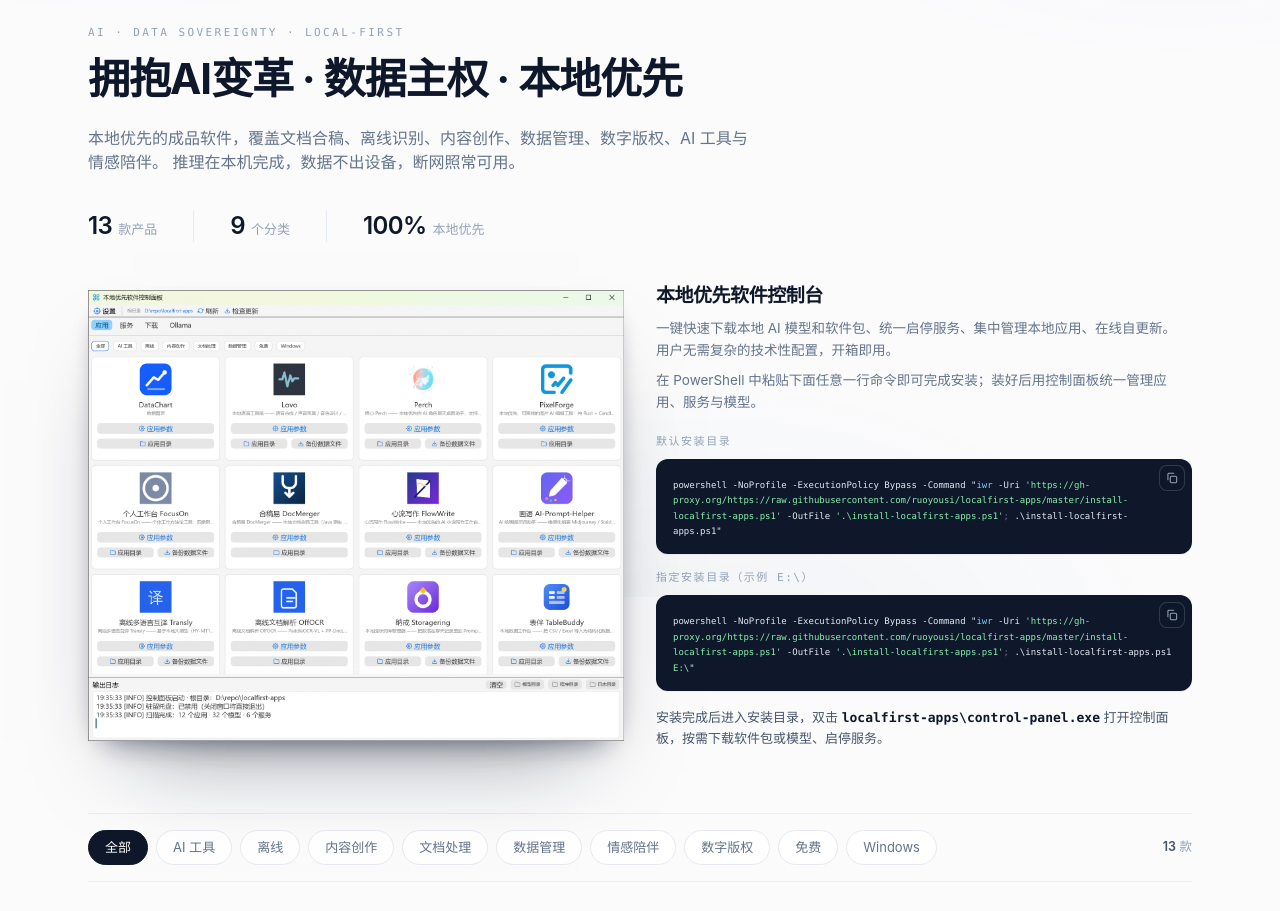
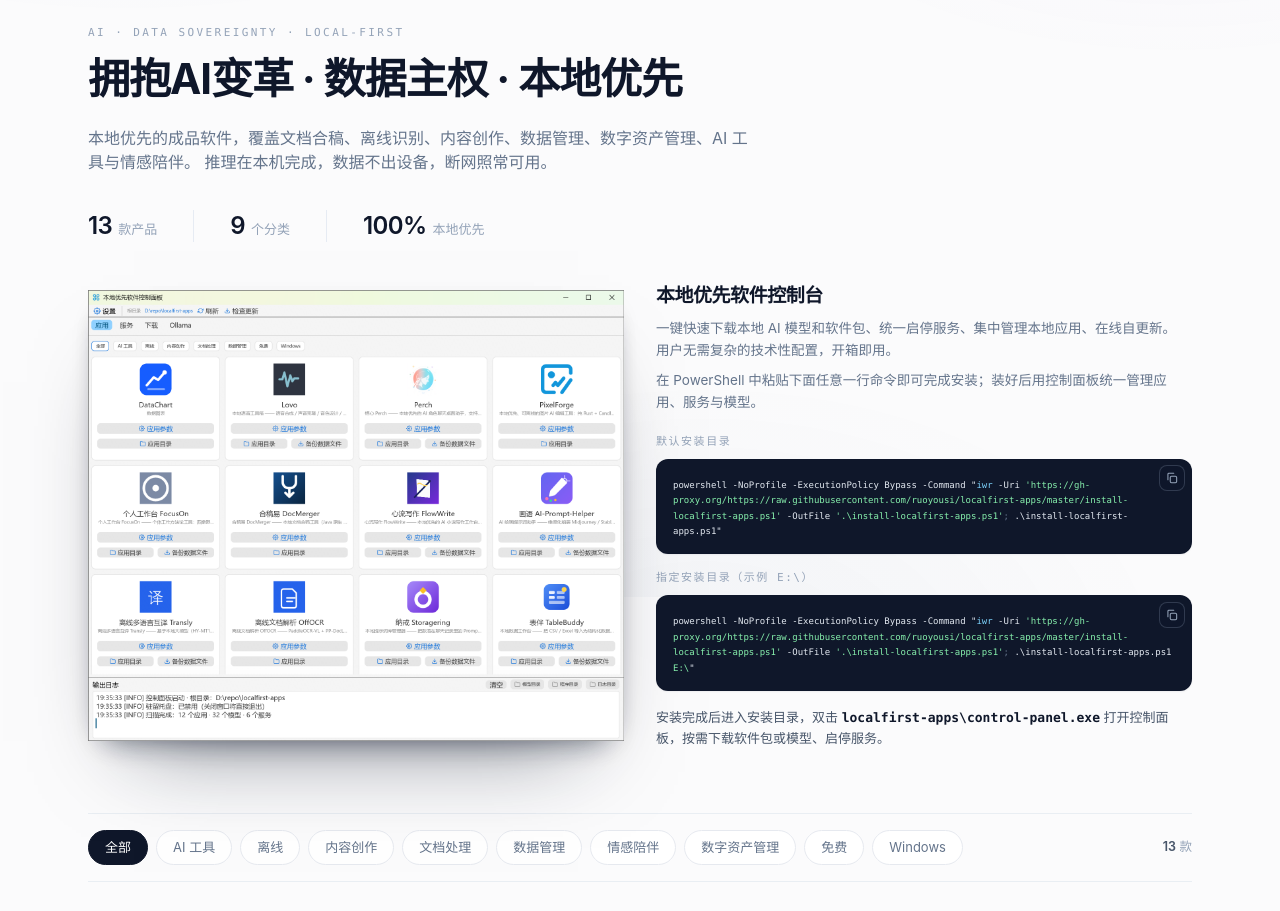
Before and after one commit to ruoyousi/website, a plain HTML site: page index.html in a window 1280 px wide. Shown: the part 203-1114 px from the top of the page. Drawn offline with nearby package versions, Linux system fonts and the light colour scheme; a script that the page names is missing.

Commit message:
分类「数字版权」更名为「数字资产管理」

```diff
--- a/index.html
+++ b/index.html
@@ -4,7 +4,7 @@
 <meta charset="UTF-8">
 <meta name="viewport" content="width=device-width, initial-scale=1">
 <title>拥抱AI变革 · 数据主权 · 本地优先</title>
-<meta name="description" content="拥抱 AI 变革，数据主权，本地优先：AI 工具、离线、内容创作、文档处理、数据管理、数字版权、情感陪伴。数据不出设备，断网可用。">
+<meta name="description" content="拥抱 AI 变革，数据主权，本地优先：AI 工具、离线、内容创作、文档处理、数据管理、数字资产管理、情感陪伴。数据不出设备，断网可用。">
 <link rel="shortcut icon" href="favicon.ico">
 <script src="https://cdn.tailwindcss.com/3.4.16"></script>
 <script>
@@ -449,7 +449,7 @@ tailwind.config = {
       拥抱AI变革 · 数据主权 · 本地优先
     </h1>
     <p class="mt-5 max-w-2xl text-[15px] leading-relaxed text-slate-500 sm:text-base">
-      本地优先的成品软件，覆盖文档合稿、离线识别、内容创作、数据管理、数字版权、AI 工具与情感陪伴。
+      本地优先的成品软件，覆盖文档合稿、离线识别、内容创作、数据管理、数字资产管理、AI 工具与情感陪伴。
       推理在本机完成，数据不出设备，断网照常可用。
     </p>
 
@@ -511,7 +511,7 @@ tailwind.config = {
       <button class="filter-btn" data-filter="doc">文档处理</button>
       <button class="filter-btn" data-filter="data">数据管理</button>
       <button class="filter-btn" data-filter="companion">情感陪伴</button>
-      <button class="filter-btn" data-filter="copyright">数字版权</button>
+      <button class="filter-btn" data-filter="copyright">数字资产管理</button>
       <button class="filter-btn" data-filter="free">免费</button>
       <button class="filter-btn" data-filter="win">Windows</button>
       <span class="ml-auto text-[12.5px] text-slate-400">
@@ -1181,7 +1181,7 @@ tailwind.config = {
               <span class="font-mono text-[11px] tracking-wide text-slate-400">TruSeal</span>
             </div>
             <div class="mt-2 flex flex-wrap gap-1.5">
-              <button class="chip" data-chip-filter="copyright">数字版权</button>
+              <button class="chip" data-chip-filter="copyright">数字资产管理</button>
               <button class="chip" data-chip-filter="offline">离线</button>
               <button class="chip" data-chip-filter="win">Windows</button>
             </div>
```
